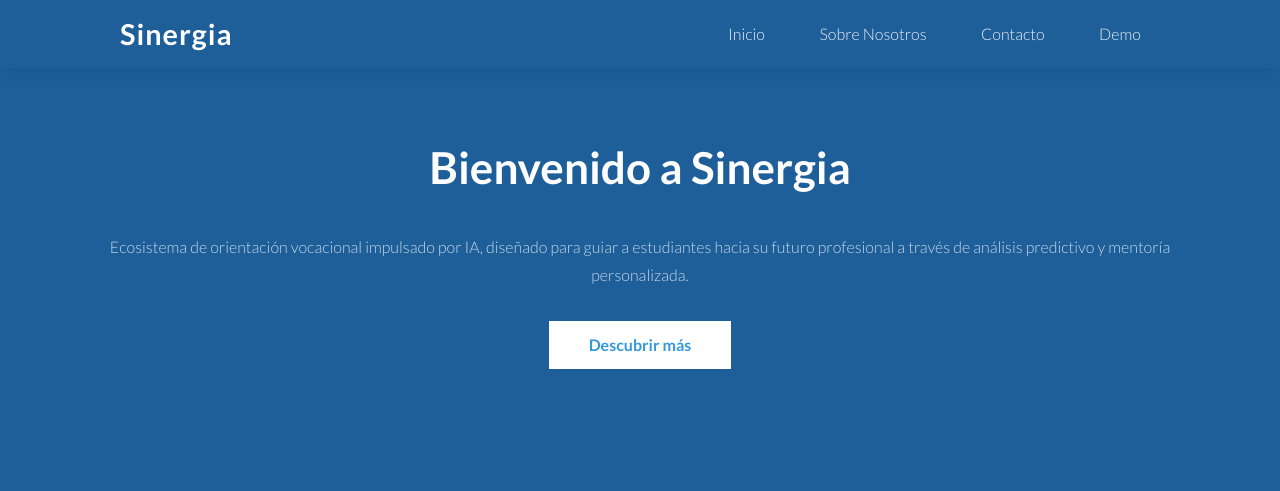
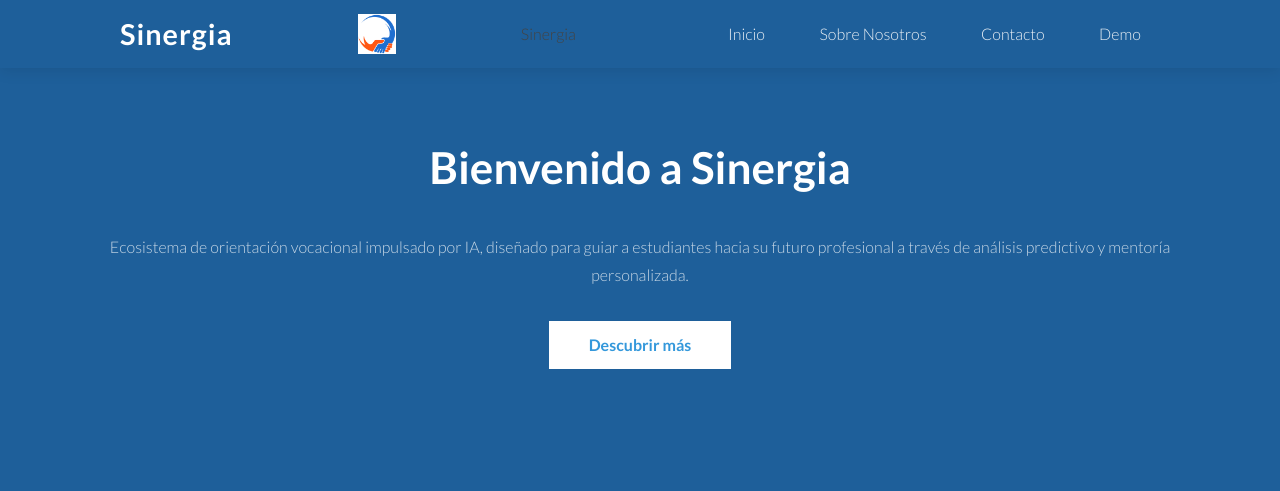
Before and after one commit to badouintec/sinergiaedu, a plain HTML site: page index.html in a window 1280 px wide. Shown: the top 491 px of the page. Drawn offline with Linux system fonts and the light colour scheme; files whose address does not match are found by name.

Commit message:
Tus cambios en index.html

```diff
--- a/index.html
+++ b/index.html
@@ -19,7 +19,10 @@
 		<header class="modern-header">
 			<div class="container">
 				<a class="logo" href="index.html">Sinergia</a>
-				<nav class="main-nav">
+                    <img src="C:\Users\lenovo\OneDrive\Documents\GitHub\sinergiaedu\images\sinergia_logo.png" alt="Logo Sinergia"  style="height:40px; vertical-align:middle;">
+                    Sinergia
+                </a>
+                    <nav class="main-nav">
 					<ul>
 						<li><a href="#inicio" class="active">Inicio</a></li>
 						<li><a href="#about">Sobre Nosotros</a></li>
```
Also changed, not shown: images/sinergia_logo.png (added).
